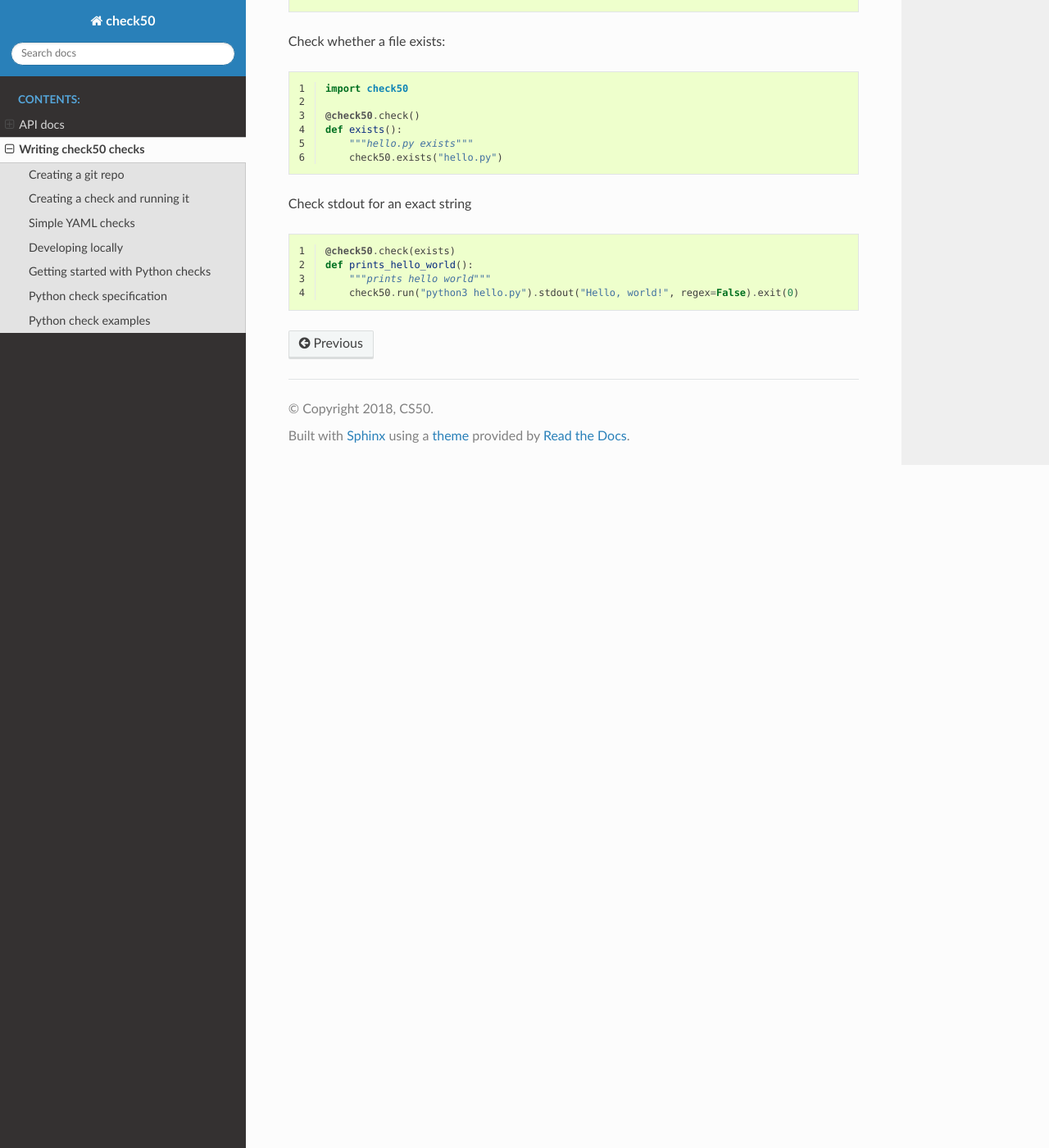
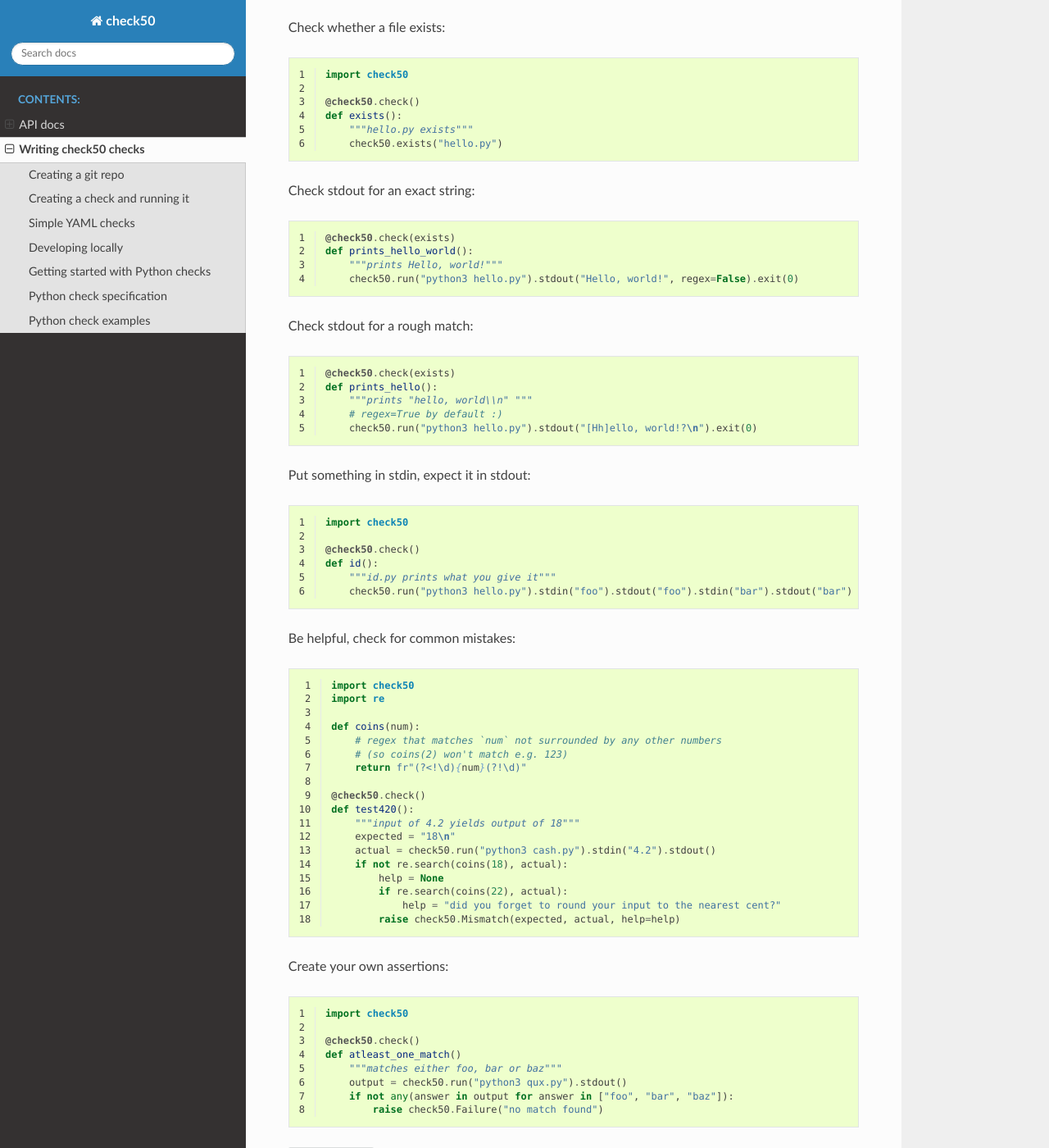
Before and after one commit to cs50/check50, a Sphinx documentation site: the page built from docs/source/check_writer.rst, in a window 1280 px wide and 1400 px high, scrolled down 8062 px. Shown: the whole window at 82% size. Built offline with Sphinx 7.4.7 and the Read the Docs theme 2.0.0, drawn with Linux system fonts in a browser that asks for light colours; pages that are not in the unit, such as notebooks, are missing from menus; some of the changed text lies outside the part shown.

Commit message:
more python example

```diff
--- a/docs/source/check_writer.rst
+++ b/docs/source/check_writer.rst
@@ -299,7 +298,11 @@ You can also share Python state between checks by returning what you want to sha
 Python check examples
 *********************
 
-Below you will find examples of Python checks. You can try them yourself by copying them to ``checks.py`` and running:
+Below you will find examples of Python checks. Don't forget to |cs50_checks| for more examples. You can try them yourself by copying them to ``checks.py`` and running:
+
+.. |cs50_checks| raw:: html
+
+   <a href="https://github.com/cs50/problems" target="_blank">checkout CS50's own checks</a>
 
 .. code-block:: bash
 
@@ -317,12 +320,73 @@ Check whether a file exists:
         """hello.py exists"""
         check50.exists("hello.py")
 
-Check stdout for an exact string
+Check stdout for an exact string:
 
 .. code-block:: python
     :linenos:
 
     @check50.check(exists)
     def prints_hello_world():
-        """prints hello world"""
+        """prints Hello, world!"""
         check50.run("python3 hello.py").stdout("Hello, world!", regex=False).exit(0)
+
+Check stdout for a rough match:
+
+.. code-block:: python
+    :linenos:
+
+    @check50.check(exists)
+    def prints_hello():
+        """prints "hello, world\\n" """
+        # regex=True by default :)
+        check50.run("python3 hello.py").stdout("[Hh]ello, world!?\n").exit(0)
+
+Put something in stdin, expect it in stdout:
+
+.. code-block:: python
+    :linenos:
+
+    import check50
+
+    @check50.check()
+    def id():
+        """id.py prints what you give it"""
+        check50.run("python3 hello.py").stdin("foo").stdout("foo").stdin("bar").stdout("bar")
+
+Be helpful, check for common mistakes:
+
+.. code-block:: python
+    :linenos:
+
+    import check50
+    import re
+
+    def coins(num):
+        # regex that matches `num` not surrounded by any other numbers
+        # (so coins(2) won't match e.g. 123)
+        return fr"(?<!\d){num}(?!\d)"
+
+    @check50.check()
+    def test420():
+        """input of 4.2 yields output of 18"""
+        expected = "18\n"
+        actual = check50.run("python3 cash.py").stdin("4.2").stdout()
+        if not re.search(coins(18), actual):
+            help = None
+            if re.search(coins(22), actual):
+                help = "did you forget to round your input to the nearest cent?"
+            raise check50.Mismatch(expected, actual, help=help)
+
+Create your own assertions:
+
+.. code-block:: python
+    :linenos:
+
+    import check50
+
+    @check50.check()
+    def atleast_one_match()
+        """matches either foo, bar or baz"""
+        output = check50.run("python3 qux.py").stdout()
+        if not any(answer in output for answer in ["foo", "bar", "baz"]):
+            raise check50.Failure("no match found")
```
Also changed, not shown: other parts of docs/source/check_writer.rst (+2 -3 lines).
